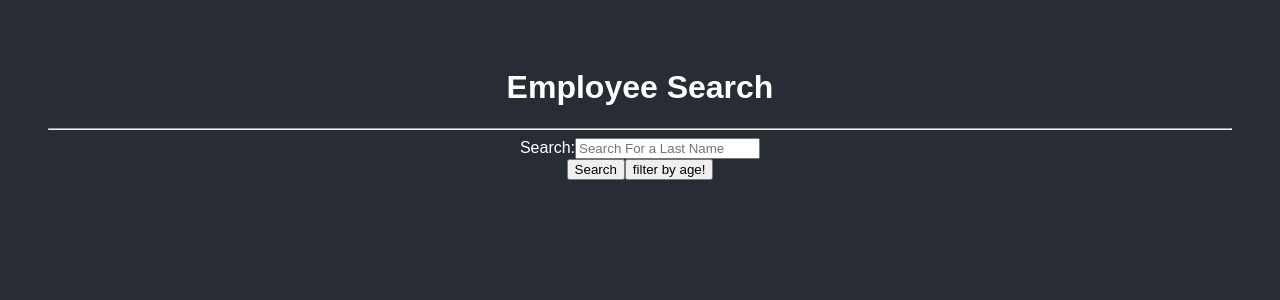
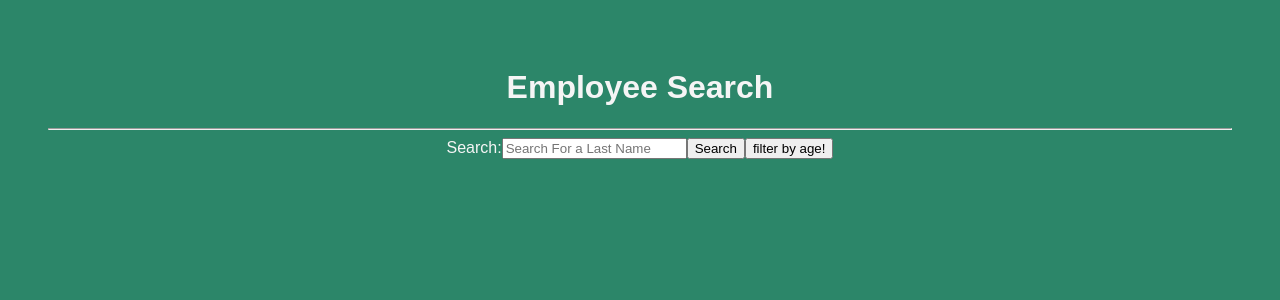
Before and after one commit to natewinter/employeeManager, a React (Create React App) app: page / in a window 1280 px wide. Shown: the top 300 px of the page. Built offline with nearby package versions, Linux system fonts and the light colour scheme; no server answers.

Commit message:
styling and edgecases

```diff
--- a/src/components/App.css
+++ b/src/components/App.css
@@ -1,6 +1,6 @@
 body {
-    background-color: #282c34;
-    color: white;
+    background-color:#2c8669;
+    color:whitesmoke;
     padding: 40px;
     font-family: Arial;
     text-align: center;
@@ -10,3 +10,7 @@ body {
     margin-left: auto;
     margin-right: auto;
   }
+
+.dob{
+    cursor: pointer;
+}
--- a/src/components/EmployeeCard.js
+++ b/src/components/EmployeeCard.js
@@ -7,20 +7,20 @@ function EmployeeCard(props) {
         <tr>
           <th>Pic</th>
           <th>Name</th>
+          <th>Phone Number</th>
           <th>Email</th>
-          <th>Phone Number</th>
-          <th>D.O.B</th>
-          <th>Age</th>
+          <th className="dob" onClick={props.handleFilter}>Age</th>
+          <th >D.O.B</th>
         </tr>
           {props.results.map((result,index) => (
               <tr key = {index}>
               <th><img src={result.picture.thumbnail}/></th>
               <th>{result.name.first} {result.name.last}</th>
+              <th>{result.phone}</th>
               <th>{result.email}</th>
-              <th>{result.phone}</th>
               {/* substring deletes (start,end) indexOf("*")*/}
+              <th onClick={props.handleFilter}>{result.dob.age}</th>
               <th>{result.dob.date.substring(0,result.dob.date.indexOf("T"))}</th>
-              <th onClick={props.handleFilter}>{result.dob.age}</th>
               {/* <th>{result.dob.date.substring(0,10)</th> */}
               {/* <th>{"hello"[2]}</th> */}
               </tr>
--- a/src/components/EmployeeSearch.js
+++ b/src/components/EmployeeSearch.js
@@ -30,8 +30,8 @@ export default class EmployeeSearch extends React.Component {
 
     handleFormSubmit = event => {
         event.preventDefault();
-        const filterResults = this.state.results.filter(res => (res.name.last === this.state.search))
-        this.setState({results:filterResults})
+        const searchResults = this.state.results.filter(res => (res.name.last.toLowerCase() === this.state.search.toLowerCase()))
+        this.setState({results:searchResults})
         // this.setState({search:this.state.search});
       };
 
--- a/src/components/SearchBar.js
+++ b/src/components/SearchBar.js
@@ -15,7 +15,6 @@ function Searchbar(props) {
           placeholder="Search For a Last Name"
           id="search"
         />
-        <br />
         <button onClick={props.handleFormSubmit} className="btn btn-primary">
           Search
         </button>
```
